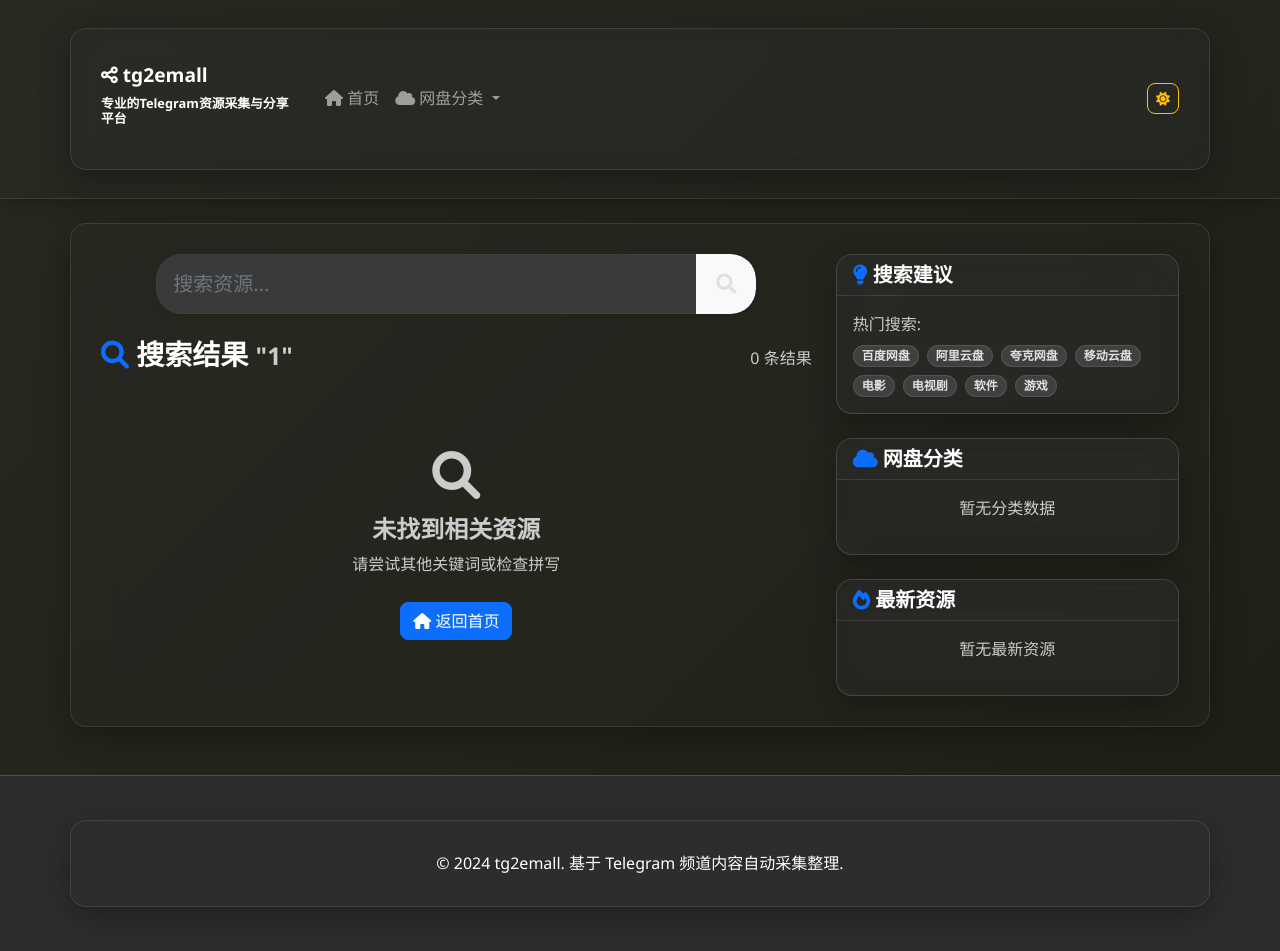
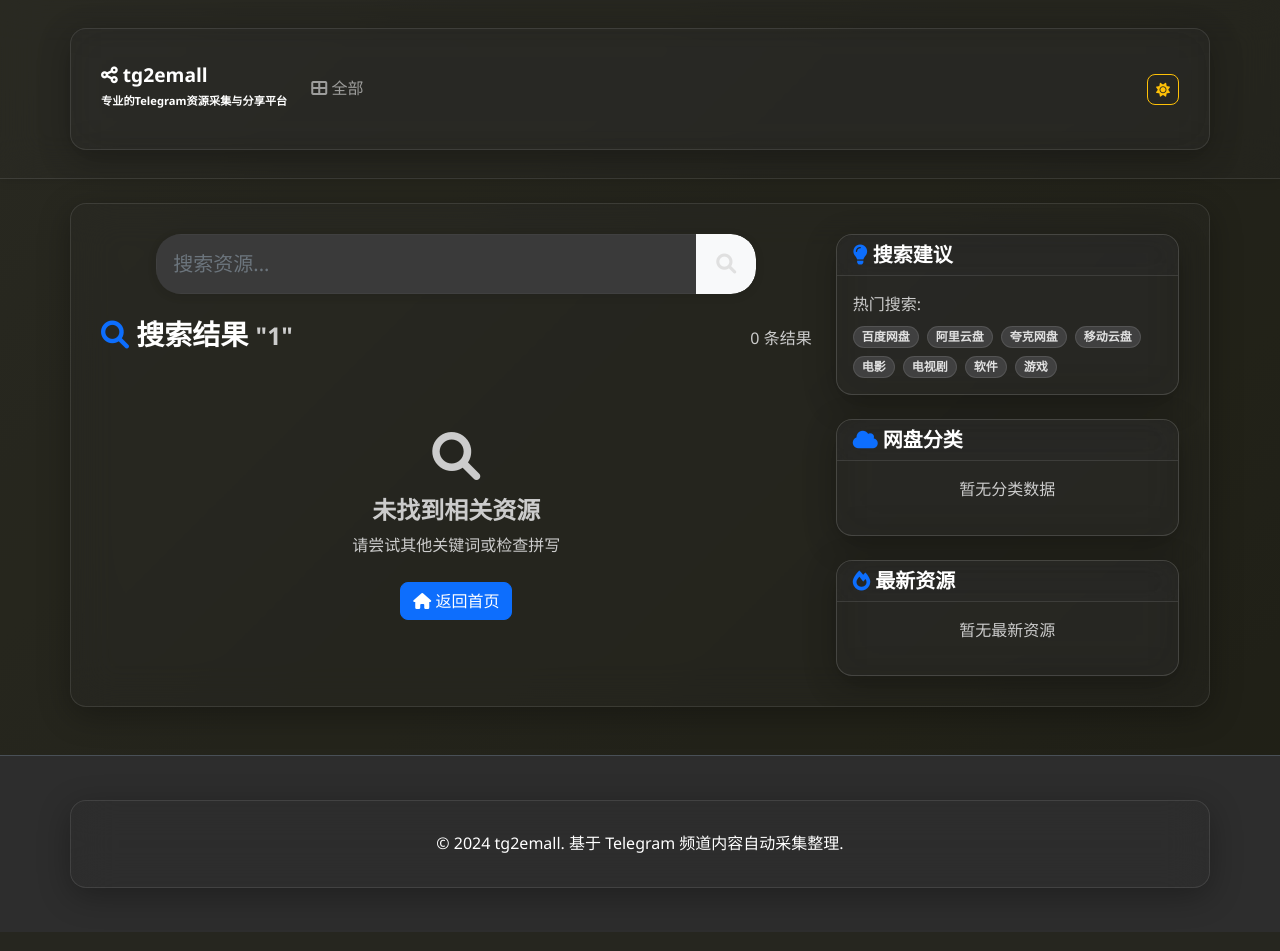
Before and after one commit to cecdat/tg2emall, a Flask app: page /tag/1 in a window 1280 px wide. Run offline with Flask 3, Linux system fonts and the light colour scheme; data comes from the database, SQL or seed files in the repository; data that the repository does not hold is empty.

Commit message:
全面修复导航栏和悬浮搜索框问题
1. 彻底修复导航栏高度问题：
   - 添加!important强制覆盖Bootstrap默认样式
   - 针对所有导航栏相关类添加高度控制

2. 重构导航栏结构：
   - 删除首页链接，改为全部链接
   - 将网盘分类从下拉菜单改为平铺显示
   - 根据数据库动态生成分类链接，支持后续扩展

3. 彻底修复悬浮搜索框：
   - 重写JavaScript逻辑，使用更可靠的滚动检测
   - 添加调试日志便于排查问题
   - 优化CSS显示属性，确保正确渲染

```diff
--- a/services/frontend/static/css/style.css
+++ b/services/frontend/static/css/style.css
@@ -237,22 +237,38 @@
 
 /* 导航栏样式 */
 .navbar {
-    box-shadow: 0 2px 10px rgba(0, 0, 0, 0.1);
-    padding: 0.5rem 0;
-    min-height: auto;
+    box-shadow: 0 2px 10px rgba(0, 0, 0, 0.1) !important;
+    padding: 0.5rem 0 !important;
+    min-height: auto !important;
 }
 
 .navbar-brand {
-    font-weight: 700;
-    font-size: 1.2rem;
-    padding: 0.25rem 0;
-    line-height: 1.2;
+    font-weight: 700 !important;
+    font-size: 1.2rem !important;
+    padding: 0.25rem 0 !important;
+    line-height: 1.2 !important;
 }
 
 .navbar-brand .navbar-text {
-    font-size: 0.7rem;
-    margin-top: 1px;
-    line-height: 1.1;
+    font-size: 0.7rem !important;
+    margin-top: 1px !important;
+    line-height: 1.1 !important;
+}
+
+/* 强制覆盖Bootstrap默认样式 */
+.navbar-expand-lg {
+    padding: 0.5rem 0 !important;
+    min-height: auto !important;
+}
+
+.navbar-dark {
+    padding: 0.5rem 0 !important;
+    min-height: auto !important;
+}
+
+.bg-primary {
+    padding: 0.5rem 0 !important;
+    min-height: auto !important;
 }
 
 /* 页脚样式 */
@@ -725,6 +741,7 @@
     opacity: 0;
     visibility: hidden;
     pointer-events: none;
+    display: block !important;
 }
 
 .floating-search .search-container {
--- a/services/frontend/templates/base.html
+++ b/services/frontend/templates/base.html
@@ -75,22 +75,16 @@
                 <ul class="navbar-nav me-auto">
                     <li class="nav-item">
                         <a class="nav-link" href="{{ url_for('index') }}">
-                            <i class="fas fa-home"></i> 首页
+                            <i class="fas fa-th-large"></i> 全部
                         </a>
                     </li>
-                    <li class="nav-item dropdown">
-                        <a class="nav-link dropdown-toggle" href="#" id="categoryDropdown" role="button" data-bs-toggle="dropdown">
-                            <i class="fas fa-cloud"></i> 网盘分类
+                    {% for category in categories %}
+                    <li class="nav-item">
+                        <a class="nav-link" href="{{ url_for('index', category=category.sort_id) }}">
+                            <i class="fas fa-cloud"></i> {{ category.category_name }}
                         </a>
-                        <ul class="dropdown-menu">
-                            <li><a class="dropdown-item" href="{{ url_for('index') }}">全部</a></li>
-                            {% for category in categories %}
-                            <li><a class="dropdown-item" href="{{ url_for('index', category=category.sort_id) }}">
-                                {{ category.category_name }} ({{ category.count }})
-                            </a></li>
-                            {% endfor %}
-                        </ul>
                     </li>
+                    {% endfor %}
                 </ul>
 
                 <ul class="navbar-nav">
```
Also changed, not shown: services/frontend/templates/index.html (+12 -6 lines).
